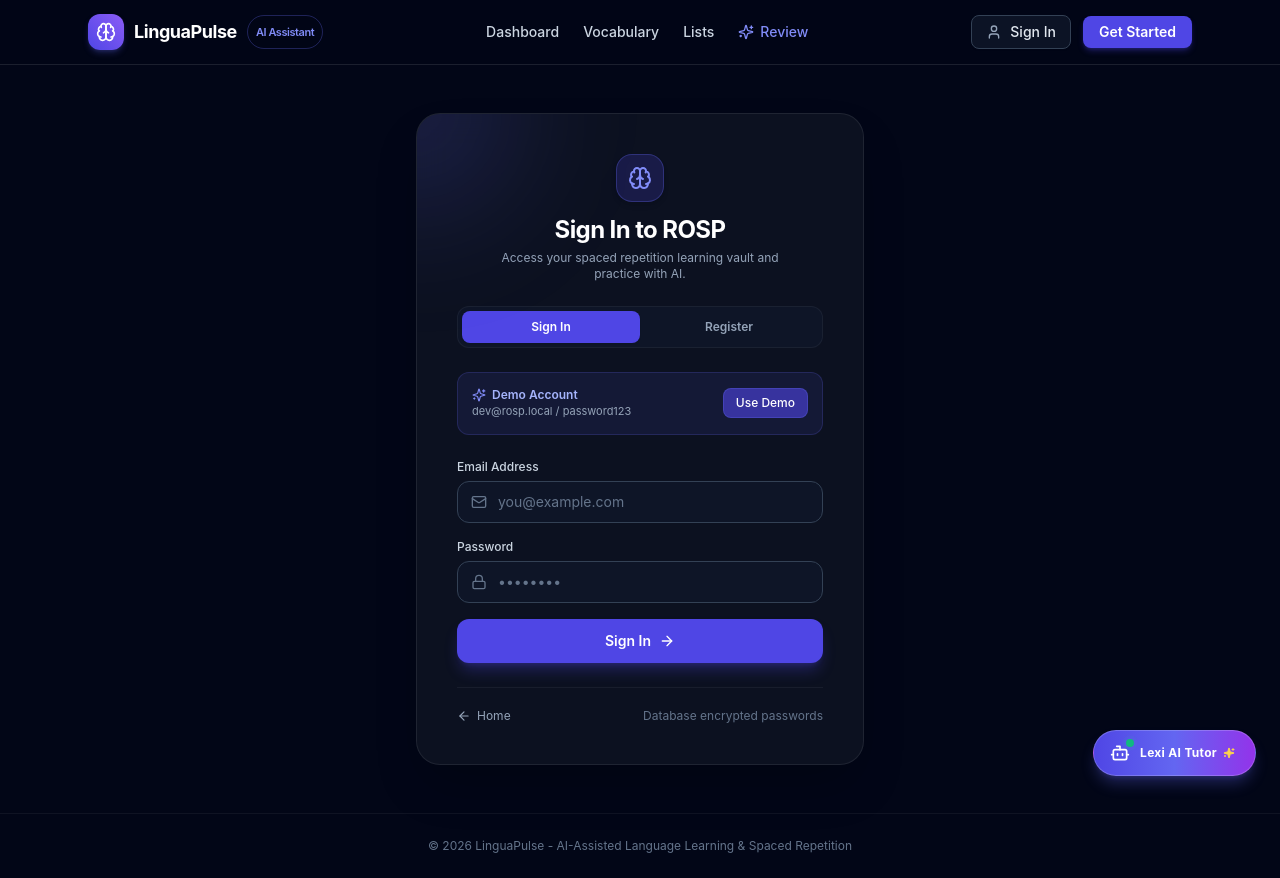
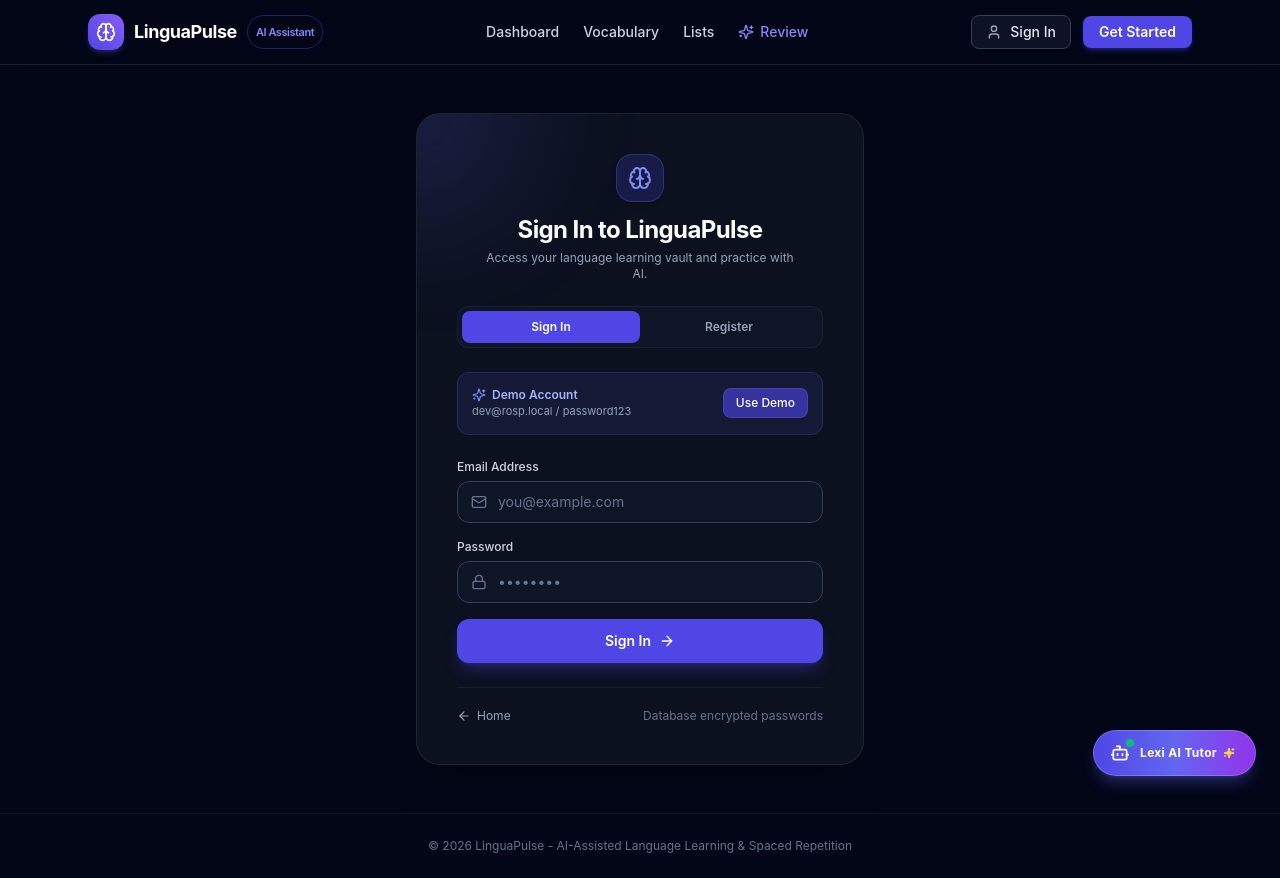
Before and after one commit to kanishkautag/ROSP-, a Next.js app in the folder apps/web/: page /login in a window 1280 px wide. Built offline with nearby package versions, Linux system fonts and the light colour scheme; no server answers; the database is empty.

Commit message:
refactor(auth): update login and registration pages to LinguaPulse branding

```diff
--- a/apps/web/src/app/login/page.tsx
+++ b/apps/web/src/app/login/page.tsx
@@ -67,11 +67,11 @@ export default function LoginPage() {
             <Brain className="h-6 w-6" />
           </div>
           <h1 className="text-2xl font-bold tracking-tight text-white">
-            {mode === "login" ? "Sign In to ROSP" : "Create ROSP Account"}
+            {mode === "login" ? "Sign In to LinguaPulse" : "Create LinguaPulse Account"}
           </h1>
           <p className="text-xs text-slate-400 mt-1 max-w-xs">
             {mode === "login"
-              ? "Access your spaced repetition learning vault and practice with AI."
+              ? "Access your language learning vault and practice with AI."
               : "Start mastering languages with intelligent spaced repetition."}
           </p>
         </div>
```
